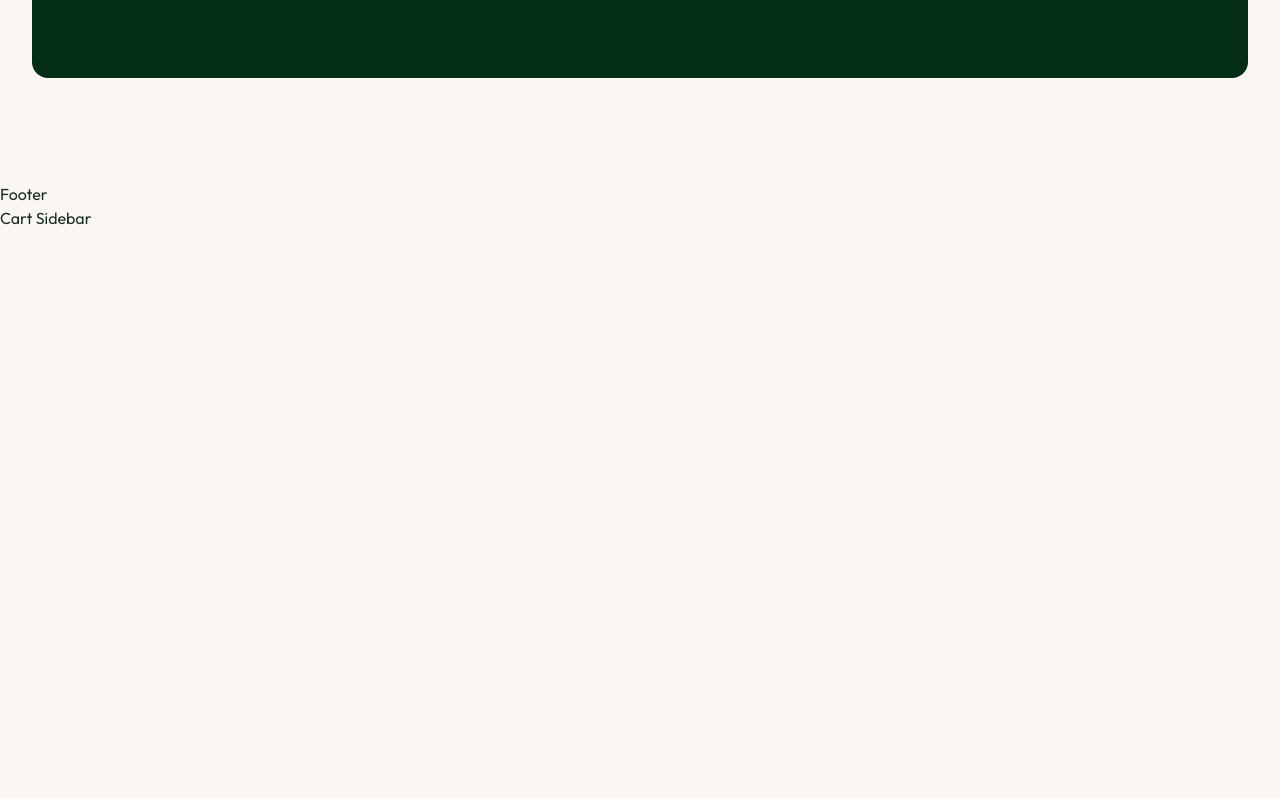
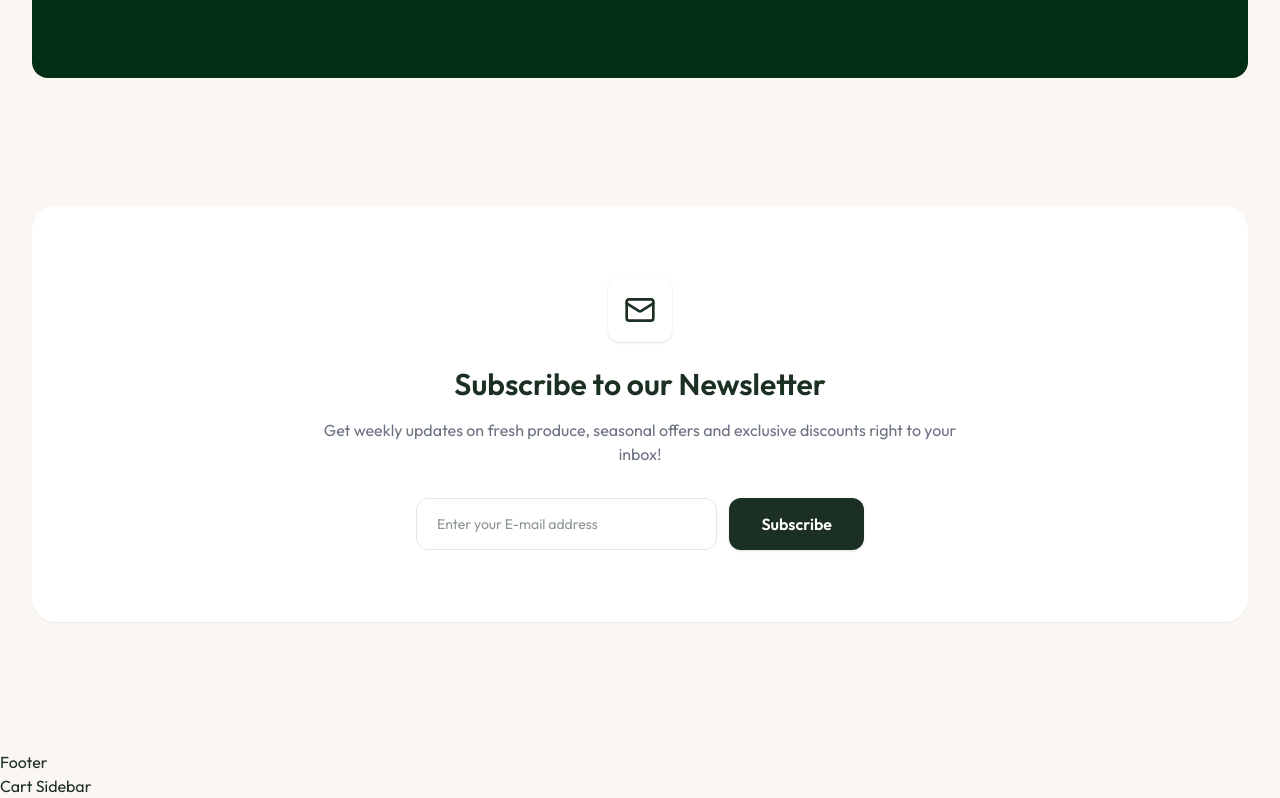
Before and after one commit to fcuello1223/FreshRoute, a React (Vite) app in the folder client/: page / in a window 1280 px wide. Shown: the part 2366-3164 px from the top of the page. Before the commit the page ends 2596 px from the top, so only its background shows below. Built offline with nearby package versions, Linux system fonts and the light colour scheme; a web font is replaced by a local one.

Commit message:
Completed UI for Newsletter section of Home page

```diff
--- /dev/null
+++ b/client/src/components/Home/Newsletter.tsx
@@ -0,0 +1,39 @@
+import { Mail } from "lucide-react";
+
+const Newsletter = () => {
+  return (
+    <section className="bg-white px-4 sm:px-6 lg:px-8 py-18 rounded-3xl mx-auto mt-32 mb-20 shadow-xs">
+      <div className="max-w-2xl mx-auto text-center">
+        <div className="size-16 bg-white rounded-xl flex-center mx-auto mb-6 shadow">
+          <Mail className="size-8 text-app-green" />
+        </div>
+        <h2 className="text-3xl font-semibold text-app-green mb-4">
+          Subscribe to our Newsletter
+        </h2>
+        <p className="text-app-text-light mb-8 text-base">
+          Get weekly updates on fresh produce, seasonal offers and exclusive
+          discounts right to your inbox!
+        </p>
+        <form
+          onSubmit={(event) => event.preventDefault()}
+          className="flex flex-col sm:flex-row gap-3 max-w-md mx-auto"
+        >
+          <input
+            type="email"
+            placeholder="Enter your E-mail address"
+            required
+            className="flex-1 px-5 py-3.5 rounded-xl border border-app-border focus:border-app-green focus:ring bg-white text-sm transition-all"
+          />
+          <button
+            type="submit"
+            className="px-8 py-3.5 bg-app-green text-white font-semibold rounded-xl hover:bg-app-green-light transition-colors shadow-sm whitespace-nowrap active:scale-[0.98]"
+          >
+            Subscribe
+          </button>
+        </form>
+      </div>
+    </section>
+  );
+};
+
+export default Newsletter;
--- a/client/src/pages/Home.tsx
+++ b/client/src/pages/Home.tsx
@@ -2,6 +2,7 @@ import AppPromoBanner from '../components/Home/AppPromoBanner'
 import Features from '../components/Home/Features'
 import Hero from '../components/Home/Hero'
 import HomeCategories from '../components/Home/HomeCategories'
+import Newsletter from '../components/Home/Newsletter'
 import PopularProducts from '../components/Home/PopularProducts'
 
 const Home = () => {
@@ -12,6 +13,7 @@ const Home = () => {
       <HomeCategories />
       <PopularProducts />
       <AppPromoBanner />
+      <Newsletter />
     </div>
   )
 }
```
